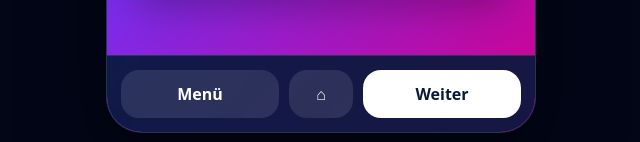
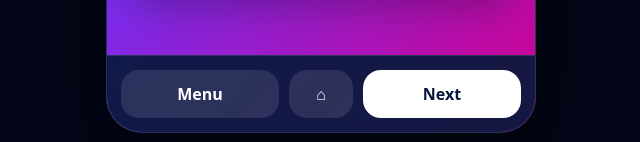
Before and after one commit to Gelbe-Liste/regeneron-innovation-insights, a React (Vite) app: page / in a window 1280 px wide. Both pictures are taken after a click on the button 640 px from the left and 465 px from the top of the page. Shown: the part 660-802 px from the top of the page, without its empty margins (319-959 px from the left). Built offline with nearby package versions, Linux system fonts and the light colour scheme.

Commit message:
Add files via upload

```diff
--- a/src/App.tsx
+++ b/src/App.tsx
@@ -404,10 +404,10 @@ function ModuleScreen({
           </section>
 
           <nav className="bottom-nav">
-            <button onClick={goBack}>{index === 0 ? "Menü" : "Zurück"}</button>
+            <button onClick={goBack}>{index === 0 ? "Menu" : "Back"}</button>
             <button onClick={onHome}>⌂</button>
             <button className="primary" onClick={goNext}>
-              {index === module.screens.length - 1 ? "Fertig" : "Weiter"}
+              {index === module.screens.length - 1 ? "Done" : "Next"}
             </button>
           </nav>
         </main>
@@ -433,7 +433,7 @@ export default function App() {
 }
 
 <footer className="legal-footer">
-  <a href="/impressum.html">Impressum</a>
+  <a href="/impressum.html">Legal Notice</a>
   <span>·</span>
-  <a href="/datenschutz.html">Datenschutz</a>
+  <a href="/datenschutz.html">Privacy Policy</a>
 </footer>
```
